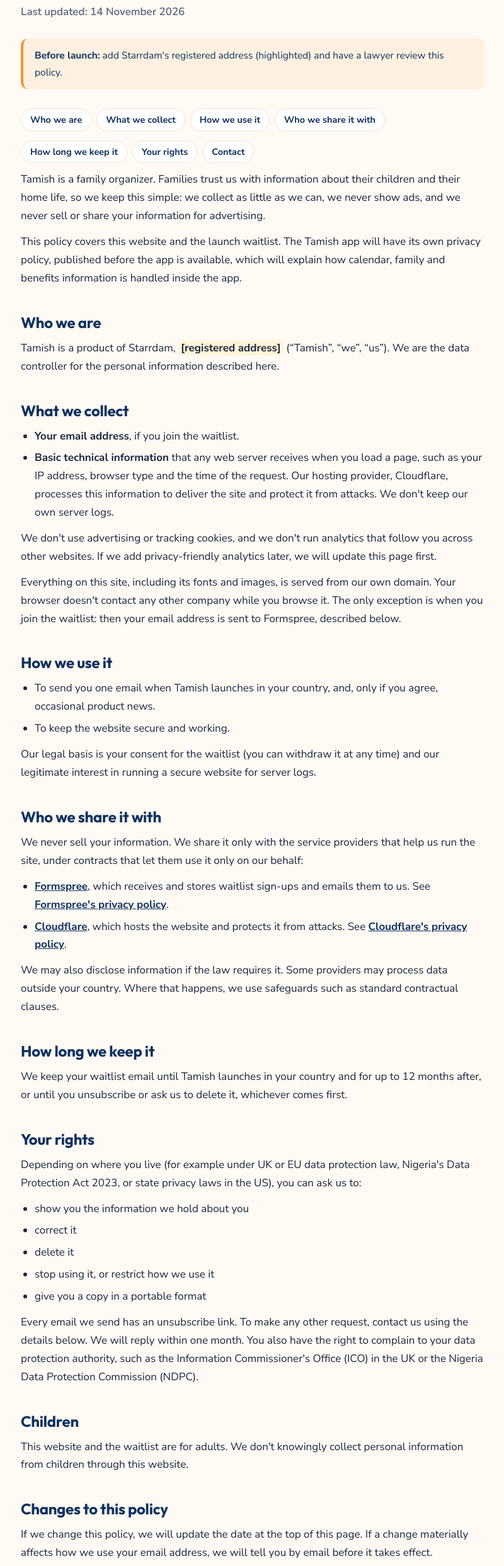
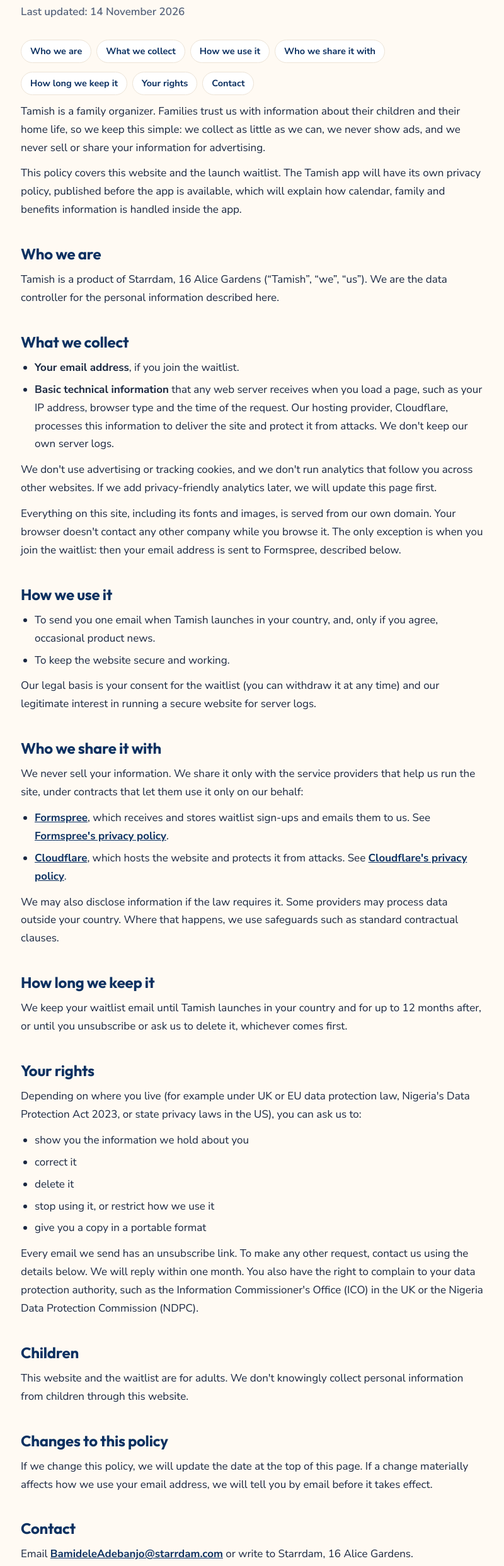
Before and after one commit to Ade0605/tamish, a plain HTML site: page privacy.html in a window 1280 px wide. Shown: the part 173-2660 px from the top of the page at 63% size, without its empty margins (239-1039 px from the left). Drawn offline with Linux system fonts and the light colour scheme.

Commit message:
Legal pages: add Starrdam's address, remove draft notes (#7)
Claude-Session: https://claude.ai/code/session_01XT1HV5BGNapGtPdVT1Ktkt

Co-authored-by: Ade0605 <282577935+Ade0605@users.noreply.github.com>
Co-authored-by: Claude Opus 5.5 <noreply@anthropic.com>

```diff
--- a/privacy.html
+++ b/privacy.html
@@ -21,7 +21,6 @@
 <main>
   <h1>Privacy policy</h1>
   <p class="updated">Last updated: 14 November 2026</p>
-  <p class="draft"><strong>Before launch:</strong> add Starrdam's registered address (highlighted) and have a lawyer review this policy.</p>
 
   <ul class="toc" aria-label="On this page">
     <li><a href="#who">Who we are</a></li>
@@ -37,7 +36,7 @@
   <p>This policy covers this website and the launch waitlist. The Tamish app will have its own privacy policy, published before the app is available, which will explain how calendar, family and benefits information is handled inside the app.</p>
 
   <h2 id="who">Who we are</h2>
-  <p>Tamish is a product of Starrdam, <span class="ph">[registered address]</span> (“Tamish”, “we”, “us”). We are the data controller for the personal information described here.</p>
+  <p>Tamish is a product of Starrdam, 16 Alice Gardens (“Tamish”, “we”, “us”). We are the data controller for the personal information described here.</p>
 
   <h2 id="collect">What we collect</h2>
   <ul>
@@ -83,7 +82,7 @@
   <p>If we change this policy, we will update the date at the top of this page. If a change materially affects how we use your email address, we will tell you by email before it takes effect.</p>
 
   <h2 id="contact">Contact</h2>
-  <p>Email <a href="mailto:BamideleAdebanjo@starrdam.com">BamideleAdebanjo@starrdam.com</a> or write to Starrdam, <span class="ph">[registered address]</span>.</p>
+  <p>Email <a href="mailto:BamideleAdebanjo@starrdam.com">BamideleAdebanjo@starrdam.com</a> or write to Starrdam, 16 Alice Gardens.</p>
 </main>
 
 <footer>
```
Also changed, not shown: terms.html (+1 -2 lines).
